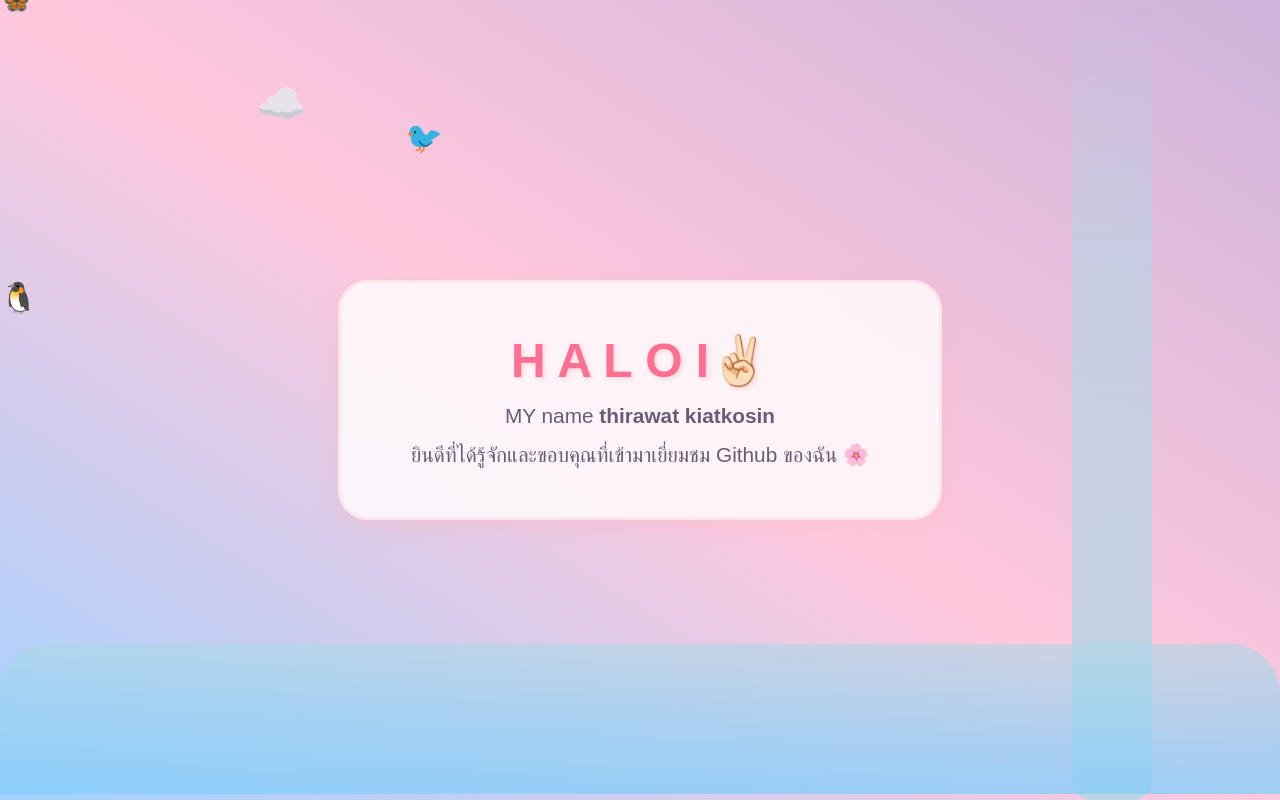
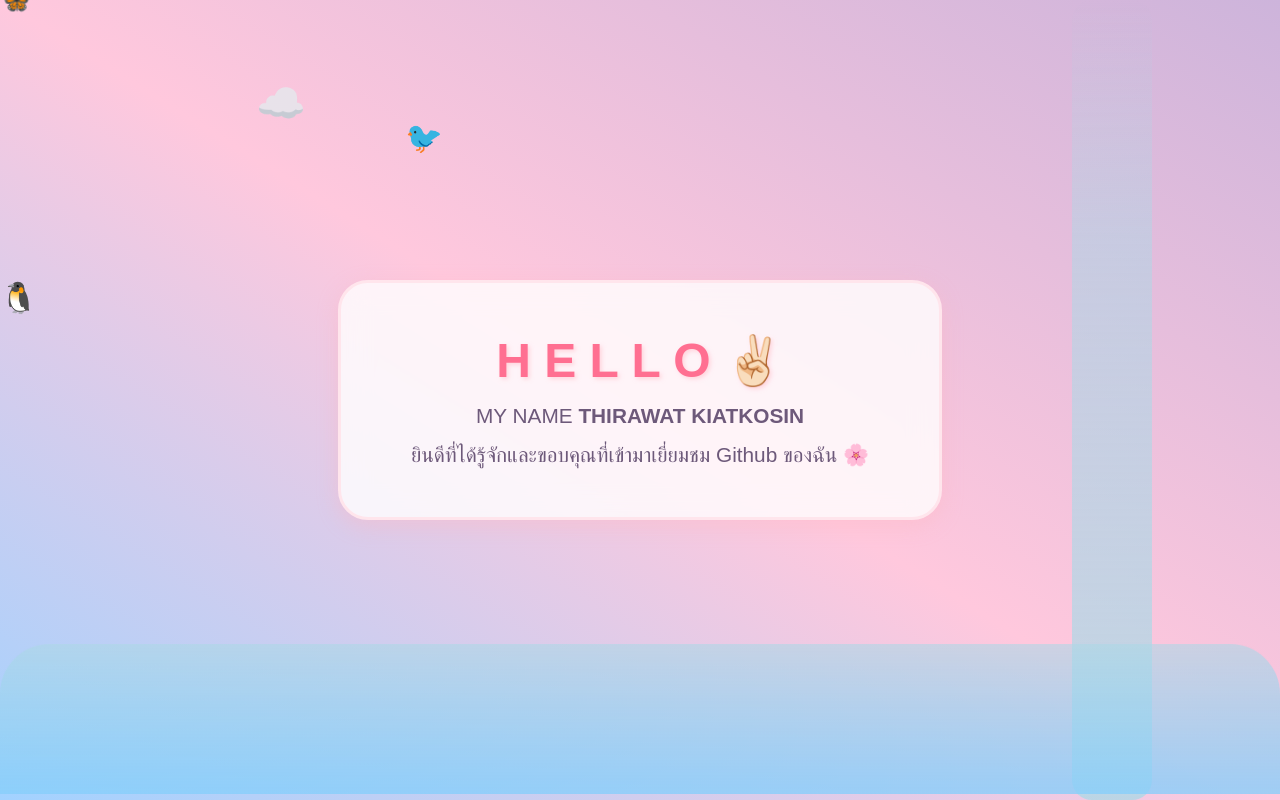
Before and after one commit to ChidevX404/webappdev101, a plain HTML site: page index.html in a window 1280 px wide. Drawn offline with Linux system fonts and the light colour scheme.

Commit message:
Update index.html

```diff
--- a/index.html
+++ b/index.html
@@ -167,8 +167,8 @@
     <!-- 💌 เนื้อหาหลัก -->
     <div class="container">
         <div class="card">
-            <h1>H A L O I✌🏻</h1>
-            <p>MY name <b>thirawat kiatkosin</b></p>
+            <h1>H E L L O ✌🏻</h1>
+            <p>MY NAME <b>THIRAWAT KIATKOSIN</b></p>
             <p style="margin-top: 15px;">ยินดีที่ได้รู้จักและขอบคุณที่เข้ามาเยี่ยมชม Github ของฉัน 🌸</p>
         </div>
     </div>
```
